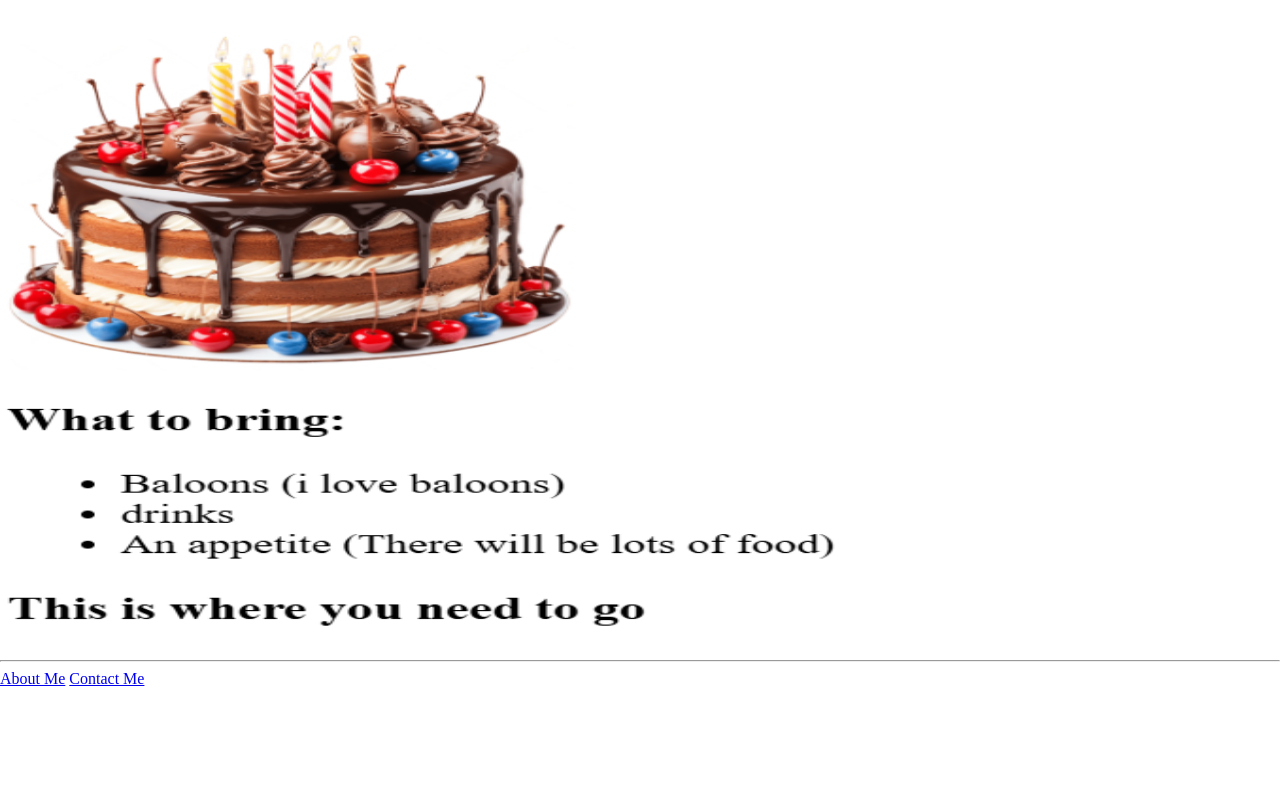
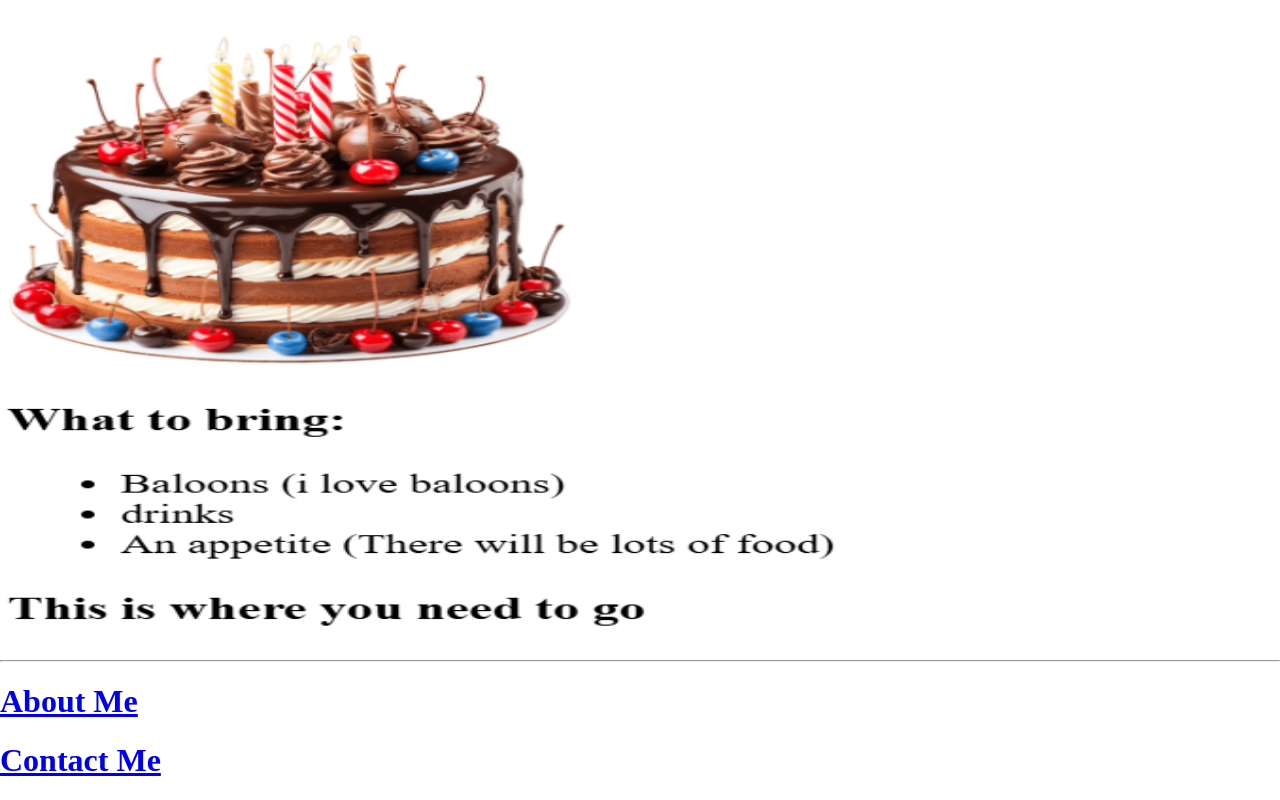
Before and after one commit to george-hans/html-portfolio2.0, a plain HTML site: page index.html in a window 1280 px wide. Shown: the part 1204-2004 px from the top of the page. Before the commit the page ends 1892 px from the top, so only its background shows below. Drawn offline with Linux system fonts and the light colour scheme.

Commit message:
Change links to About and Contact to h1 tags

```diff
--- a/index.html
+++ b/index.html
@@ -15,7 +15,8 @@
   <h3><a href="./public/birthday-invite.html">Birthday invite project</a></h3>
   <img src="./assets/images/Screenshot 2025-11-20 140926.png" style="width: 100vw; height: 100vh; object-fit: cover:" alt="Birthday project review"/>
   <hr />
-  <a href="./public/about.html">About Me</a>
-  <a href="./public/contact.html">Contact Me</a>
+  </h1>
+  <h1><a href="./public/about.html">About Me</a></h1>
+  <h1><a href="./public/contact.html">Contact Me</a></h1>
  </body>
  </html>
```
